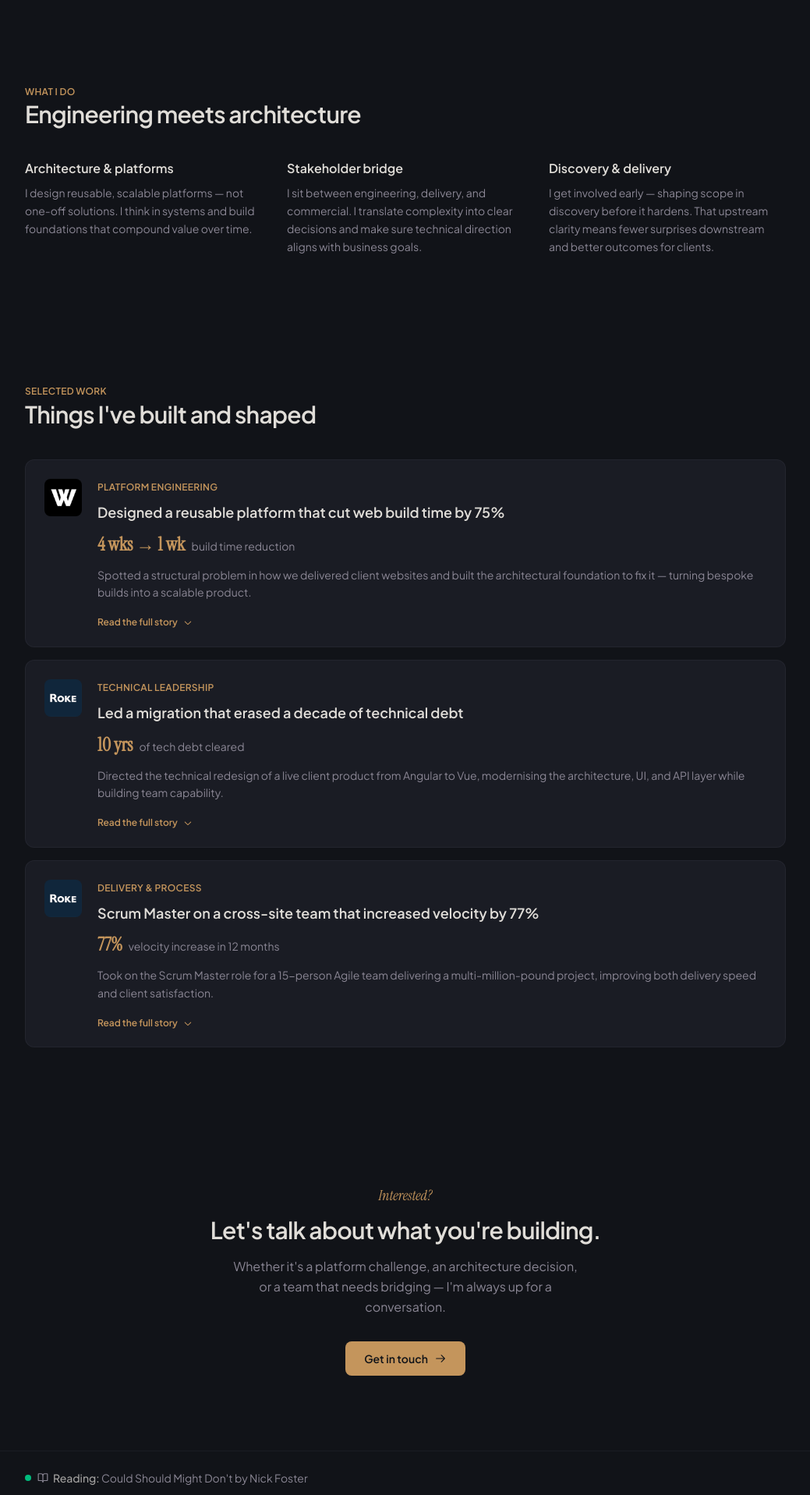
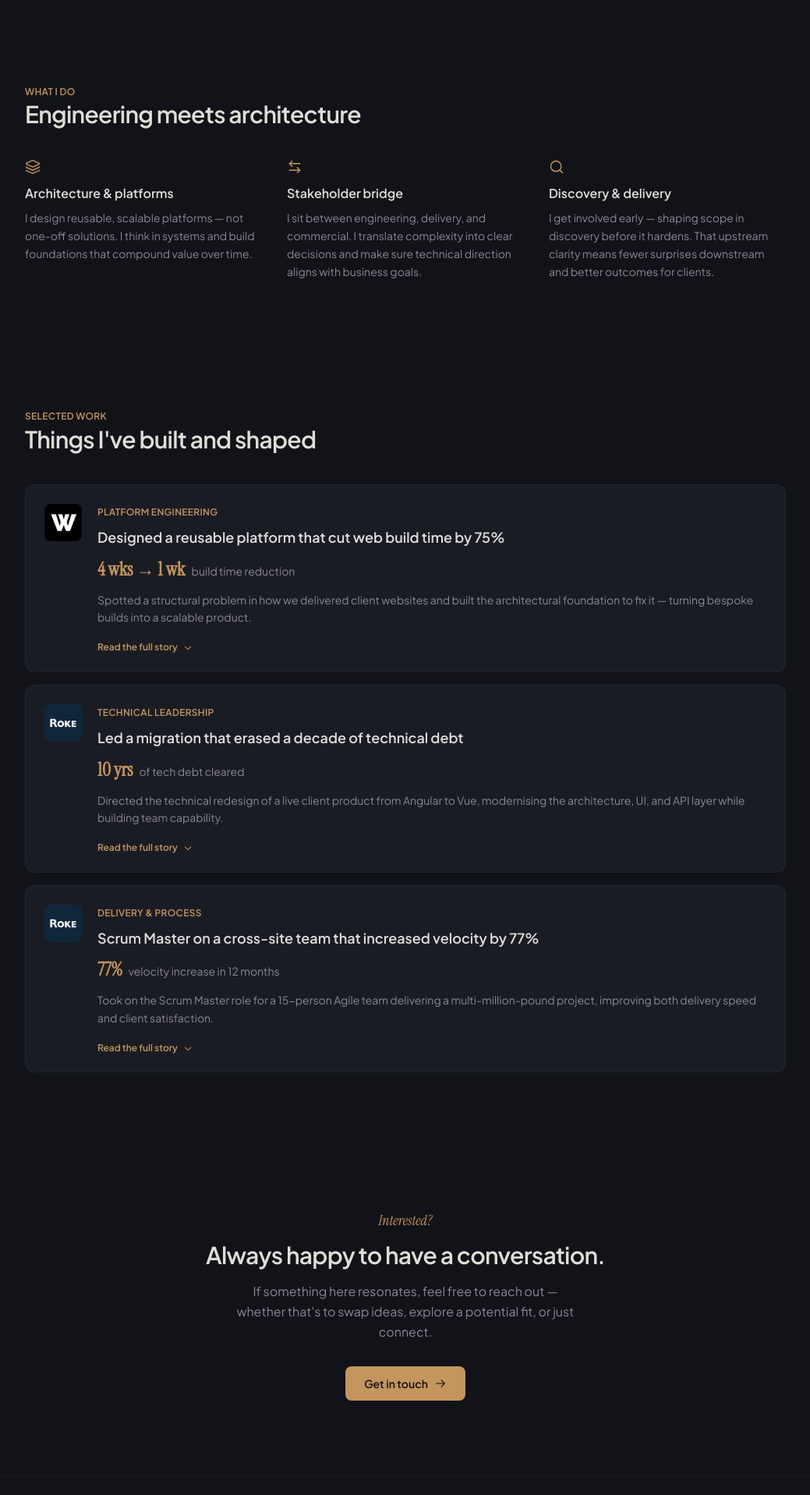
Before and after one commit to ojhstill/ojhstill.com, a React (Vite) app: page / in a window 1280 px wide. Shown: the part 740-2657 px from the top of the page at 78% size, without its empty margins (120-1159 px from the left). Built offline with nearby package versions, Linux system fonts and the light colour scheme.

Commit message:
Enhance animations in CaseStudyCard and update Home page text for improved clarity and engagement

```diff
--- a/src/components/CaseStudyCard.tsx
+++ b/src/components/CaseStudyCard.tsx
@@ -139,12 +139,20 @@ export default function CaseStudyCard({ study }: { study: CaseStudy }) {
                     <motion.span
                       key={tech}
                       initial={{ opacity: 0, y: 10, scale: 0.92 }}
-                      animate={{ opacity: 1, y: 0, scale: 1 }}
-                      exit={{ opacity: 0, y: 6, scale: 0.92 }}
-                      transition={{
-                        duration: 0.35,
-                        ease: 'easeOut',
-                        delay: i * 0.07,
+                      animate={{
+                        opacity: 1,
+                        y: 0,
+                        scale: 1,
+                        transition: {
+                          duration: 0.35,
+                          ease: 'easeOut',
+                          delay: 0.2 + i * 0.07,
+                        },
+                      }}
+                      exit={{
+                        opacity: 0,
+                        scale: 0.92,
+                        transition: { duration: 0.1, ease: 'easeIn' },
                       }}
                       className="text-xs px-2.5 py-1 rounded-md bg-secondary text-secondary-foreground font-medium"
                     >
--- a/src/pages/Home.tsx
+++ b/src/pages/Home.tsx
@@ -7,6 +7,7 @@ import SectionHeading from '@/components/SectionHeading';
 import CurrentlyStatus from '@/components/CurrentlyStatus';
 import { companyLogos } from '@/lib/companyLogos';
 import { useHeroParallax } from '@/lib/useParallax';
+import { Layers, ArrowLeftRight, Search } from 'lucide-react';
 
 const caseStudies: CaseStudy[] = [
   {
@@ -108,14 +109,17 @@ const caseStudies: CaseStudy[] = [
 
 const capabilities = [
   {
+    icon: Layers,
     title: 'Architecture & platforms',
     text: 'I design reusable, scalable platforms — not one-off solutions. I think in systems and build foundations that compound value over time.',
   },
   {
+    icon: ArrowLeftRight,
     title: 'Stakeholder bridge',
     text: 'I sit between engineering, delivery, and commercial. I translate complexity into clear decisions and make sure technical direction aligns with business goals.',
   },
   {
+    icon: Search,
     title: 'Discovery & delivery',
     text: 'I get involved early — shaping scope in discovery before it hardens. That upstream clarity means fewer surprises downstream and better outcomes for clients.',
   },
@@ -245,6 +249,10 @@ export default function Home() {
               viewport={{ once: true, margin: '-40px' }}
               transition={{ duration: 0.45, delay: i * 0.1 }}
             >
+              <cap.icon
+                className="w-5 h-5 text-accent mb-3"
+                strokeWidth={1.75}
+              />
               <h3 className="text-base font-semibold text-foreground mb-2">
                 {cap.title}
               </h3>
@@ -289,11 +297,11 @@ export default function Home() {
             Interested?
           </p>
           <h2 className="text-2xl sm:text-3xl font-semibold tracking-tight">
-            Let's talk about what you're building.
+            Always happy to have a conversation.
           </h2>
           <p className="mt-4 text-muted-foreground max-w-md mx-auto">
-            Whether it's a platform challenge, an architecture decision, or a
-            team that needs bridging — I'm always up for a conversation.
+            If something here resonates, feel free to reach out — whether that's
+            to swap ideas, explore a potential fit, or just connect.
           </p>
           <Link
             to="/contact"
```
